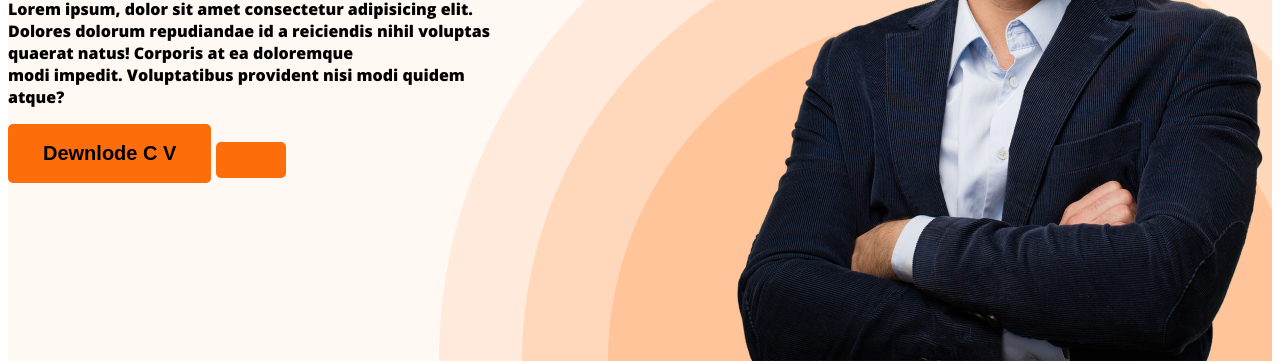
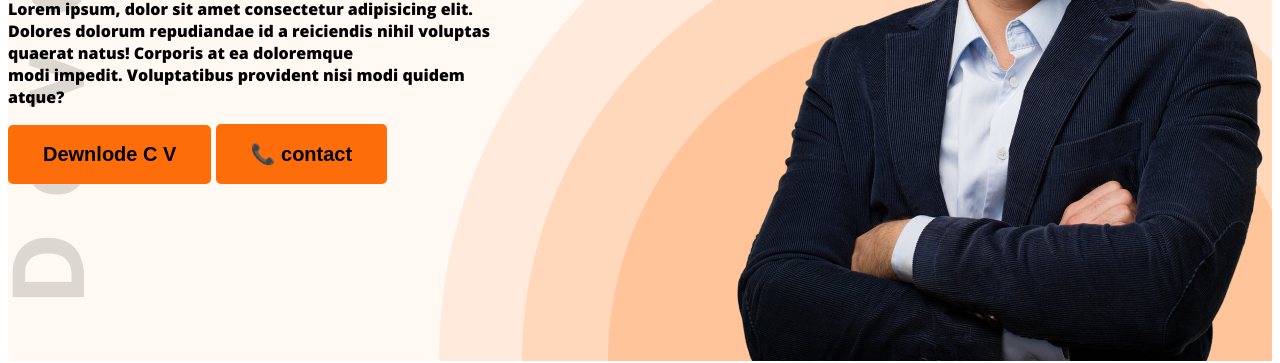
Before and after one commit to khadizaaktermery/webdevloperportfolio, a plain HTML site: page index.html in a window 1280 px wide. Shown: the part 474-837 px from the top of the page. Drawn offline with nearby package versions, Linux system fonts and the light colour scheme.

Commit message:
added icon

```diff
--- a/Stayle/portfolio.css
+++ b/Stayle/portfolio.css
@@ -1,9 +1,10 @@
-/*common shared stayle  */
+/*common header style  */
 header {
   background-color: #fff8f3;
-  background-image: url("../images/header_bg.png");
+  background-image: url("../images/header_bg.png"),
+    url("../images/developer.png");
   background-repeat: no-repeat;
-  background-position: bottom right;
+  background-position: bottom right, top left;
 }
 body {
   font-family: "Open Sans", sans-serif;
@@ -13,7 +14,6 @@ body {
 }
 .btn-primary {
   background-color: #fd6e0a;
-
   border-radius: 5px;
   font-size: 20px;
   font-weight: 700;
@@ -136,7 +136,7 @@ main section {
 .resume-container hr {
   margin: 30px;
 }
-.resume-item-discription,
+
 .resume-item-institute {
   color: #575757;
 }
@@ -147,7 +147,7 @@ main section {
 /* footer sec */
 footer {
   display: flex;
-  color: #160a0c;
+  color: #575757;
   padding: 130px 230px;
   margin-top: 100px;
 }
--- a/index.html
+++ b/index.html
@@ -27,7 +27,7 @@
             Dolores dolorum repudiandae id a reiciendis nihil voluptas quaerat natus! Corporis at ea doloremque <br>
              modi impedit. Voluptatibus provident nisi modi quidem atque?</p>
              <button class="btn-primary">Dewnlode C V</button>
-             <button class="btn-primary"></button>
+             <button class="btn-primary">📞 contact</button>
         </div>
         <img src="images/hardy.png" alt=""class="profile-pic">
       </div>
```
